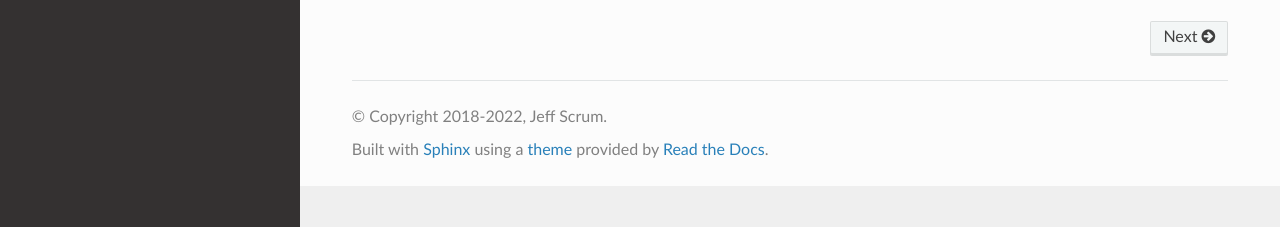
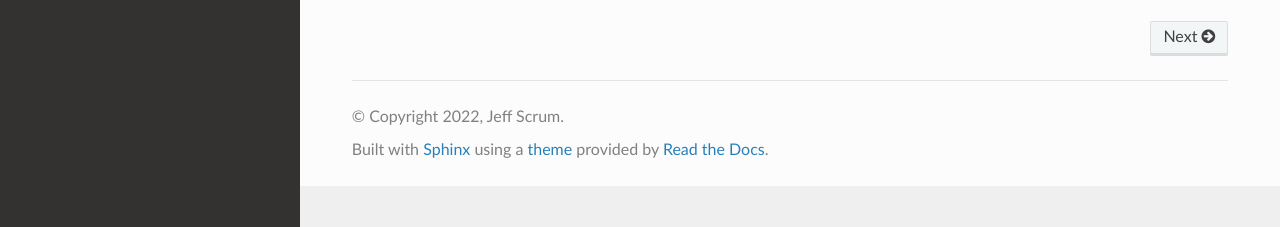
Before and after one commit to jeffscrum/jeffscrum.github.io, a Sphinx documentation site: the page built from source/index.rst, in a window 1280 px wide. Shown: the part 670-897 px from the top of the page. Built offline with Sphinx 7.4.7 and the Read the Docs theme 2.0.0, drawn with Linux system fonts in a browser that asks for light colours.

Commit message:
Update conf.py

```diff
--- a/source/conf.py
+++ b/source/conf.py
@@ -18,7 +18,7 @@ import sphinx_rtd_theme
 # -- Project information -----------------------------------------------------
 
 project = 'IT Drafts'
-copyright = '2018-2022, Jeff Scrum'
+copyright = '2022, Jeff Scrum'
 author = 'Jeff Scrum'
 language = 'en'
 source_encoding = 'utf-8'
```
